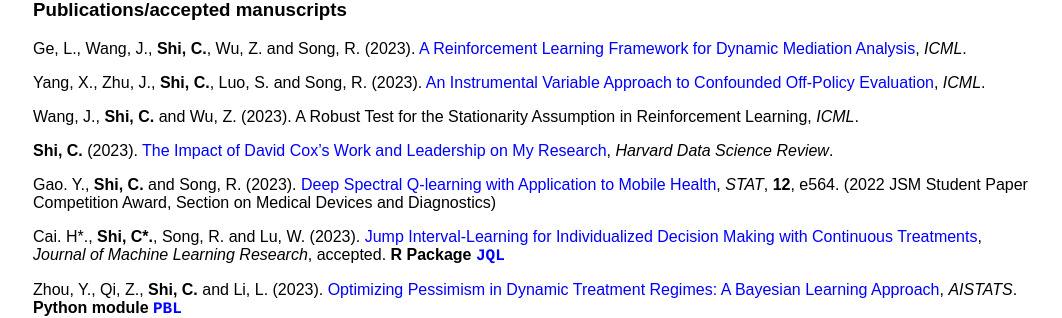
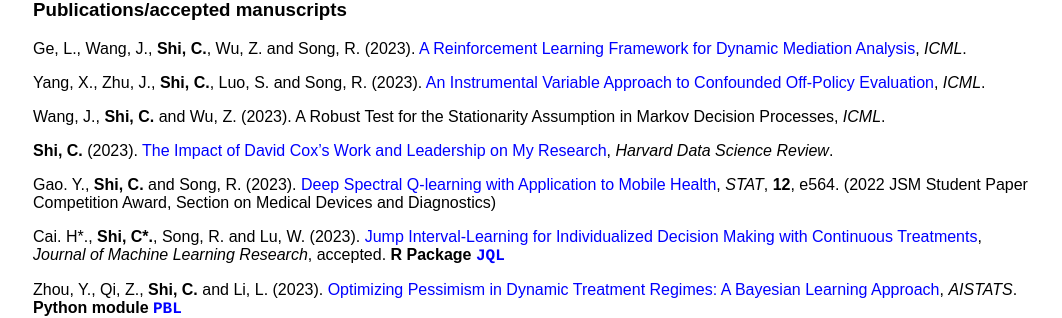
Before and after one commit to callmespring/callmespring.github.io, a Jekyll site: the page built from publication.md, in a window 1280 px wide and 900 px high, scrolled down 479 px. Shown: the part 152-470 px from the top of the window, without its empty margins (107-1169 px from the left). Built offline with Jekyll 4.4.1, drawn with Linux system fonts in a browser that asks for light colours.

Commit message:
Update publication.md

```diff
--- a/publication.md
+++ b/publication.md
@@ -39,7 +39,7 @@ Mediation Analysis](https://arxiv.org/pdf/2301.13348.pdf), _ICML_.
 
 Yang, X., Zhu, J., **Shi, C.**, Luo, S. and Song, R. (2023). [An Instrumental Variable Approach to Confounded Off-Policy Evaluation](https://arxiv.org/pdf/2212.14468.pdf), _ICML_.
 
-Wang, J., **Shi, C.** and Wu, Z. (2023). A Robust Test for the Stationarity Assumption in Reinforcement Learning, _ICML_.
+Wang, J., **Shi, C.** and Wu, Z. (2023). A Robust Test for the Stationarity Assumption in Markov Decision Processes, _ICML_.
 
 **Shi, C.** (2023). [The Impact of David Cox’s Work and Leadership on My Research](https://hdsr.mitpress.mit.edu/pub/qj4z4dj0/release/1?readingCollection=d6860ef9), _Harvard Data Science Review_.
 
```
